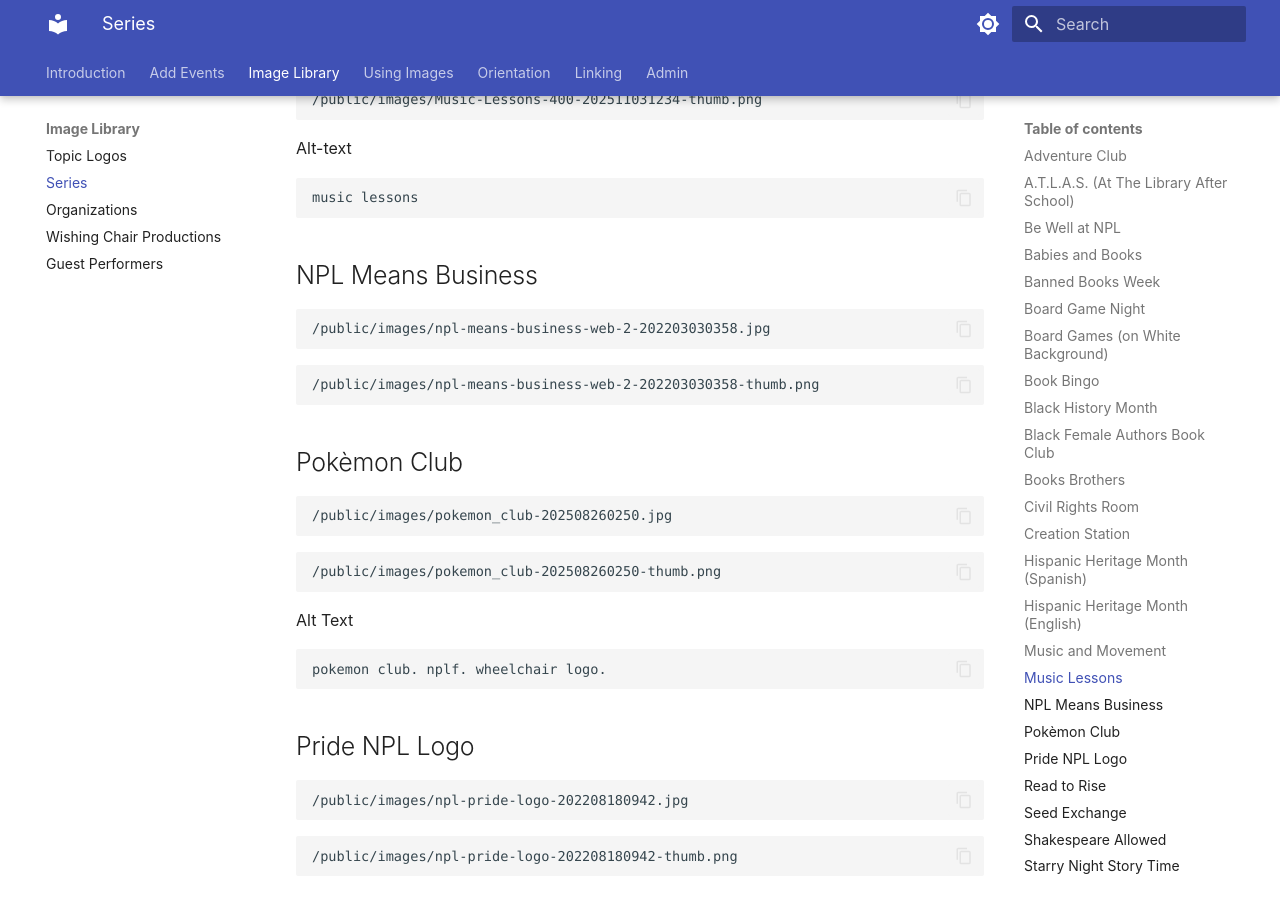
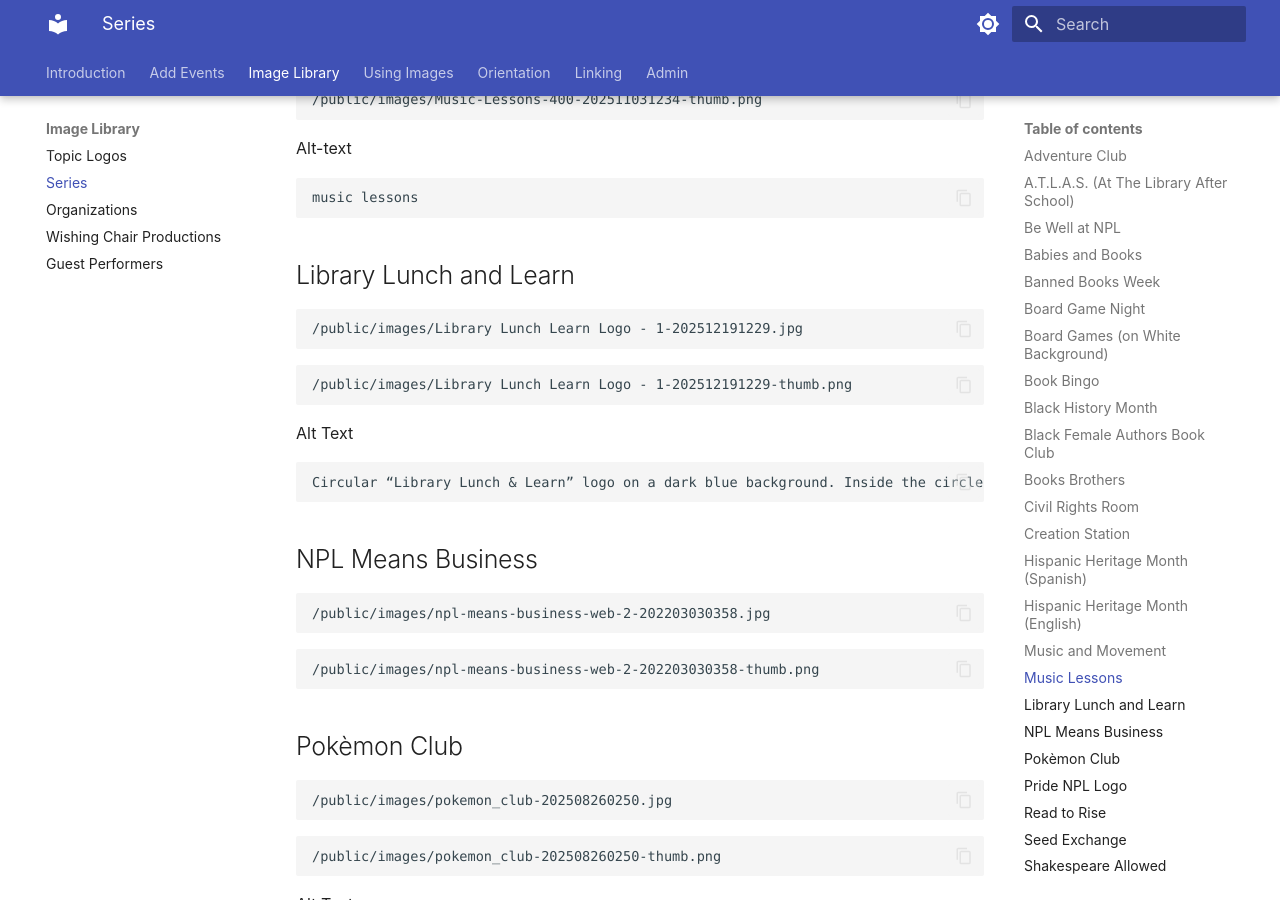
Before and after one commit to Nashville-Public-Library/bedework-docs, an MkDocs documentation site: the page built from docs/image-library/series-logos.md, in a window 1280 px wide and 900 px high, scrolled down 4265 px. Built offline with MkDocs 1.6.1 and Material for MkDocs 9.7.7, drawn with Linux system fonts in a browser that asks for light colours.

Commit message:
add library lunch and learn

````diff
--- a/docs/image-library/series-logos.md
+++ b/docs/image-library/series-logos.md
@@ -62,6 +62,7 @@ Be Well at NPL
 ```text
 /public/images/babies_and_books-202508250457-thumb.png
 ```
+
 Alt Text
 
 ```text
@@ -224,7 +225,6 @@ Alt Text
 music and movement
 ```
 
-
 ## Music Lessons
 
 ```text
@@ -239,6 +239,22 @@ Alt-text
 
 ```text
 music lessons
+```
+
+## Library Lunch and Learn
+
+```text
+/public/images/Library Lunch Learn Logo - 1-202512191229.jpg
+```
+
+```text
+/public/images/Library Lunch Learn Logo - 1-202512191229-thumb.png
+```
+
+Alt Text
+
+```text
+Circular “Library Lunch & Learn” logo on a dark blue background. Inside the circle is a stack of books with a coffee cup on top, flanked by two illustrated hands signing “L” and “3 in ASL.  The words “Library Lunch” curve across the top and “& Learn” curves along the bottom.
 ```
 
 ## NPL Means Business
````
